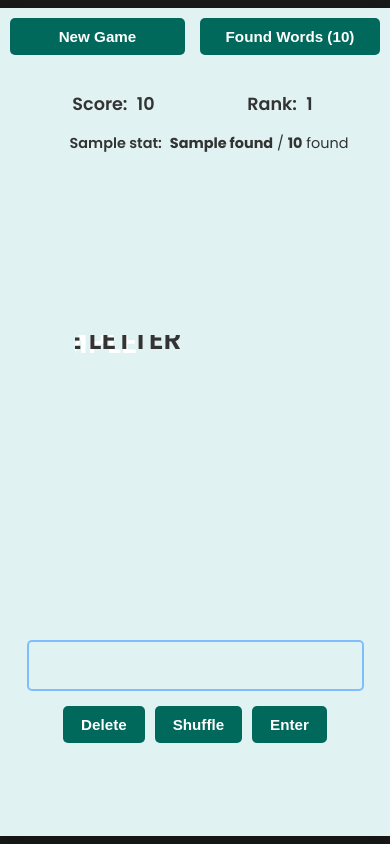
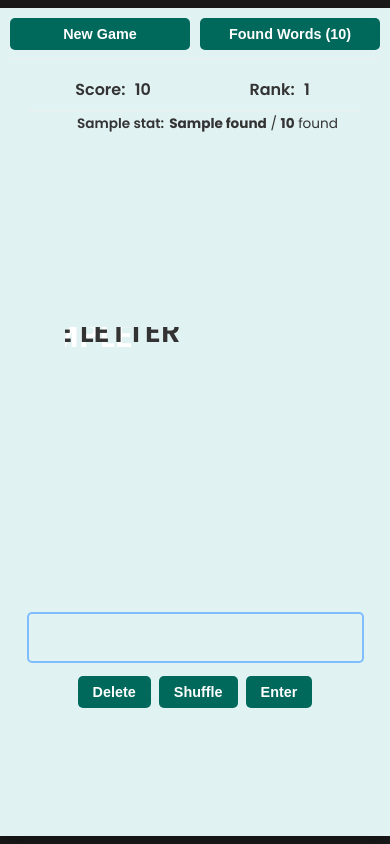
Before and after one commit to lekm/Huruhuru, a Python web app: template templates/index.html in a window 390 px wide. Run offline with Jinja, Linux system fonts and the light colour scheme; the template is opened without the code that fills it: most values are stand-ins (such as "Sample title", 1, 10 or a date in 2020).

Commit message:
Add responsive styles for mobile viewports

```diff
--- a/static/style.css
+++ b/static/style.css
@@ -924,3 +924,95 @@ h1 {
     /* No specific styles needed, flex handles alignment */
     text-align: left; /* Ensure left alignment */
 }
+
+/* --- Responsive Adjustments for Mobile --- */
+@media (max-width: 480px) {
+    body {
+        /* Prevent potential double scrollbars */
+        /* overflow: hidden; */ /* Commenting out - might prevent essential page scroll if aspect wrapper is smaller than viewport */
+    }
+
+    .game-panel {
+        /* Reduce overall padding on small screens */
+        padding: 10px;
+        /* overflow-y: auto; is already set, should allow scrolling if content overflows */
+    }
+
+    /* Reduce header spacing */
+    .panel-header {
+        margin-bottom: 10px;
+        padding-bottom: 8px;
+    }
+    .header-buttons {
+        gap: 10px;
+    }
+    .header-button {
+        padding: 8px 12px; /* Slightly smaller buttons */
+        font-size: 0.9em;
+    }
+
+    /* Reduce game info spacing */
+    .game-info-container {
+        margin-bottom: 10px;
+        gap: 3px;
+    }
+    .score-rank-panel {
+        padding: 8px 0;
+    }
+    .info-label-inline, .info-value-inline {
+        font-size: 1.0em; /* Slightly smaller score/rank */
+    }
+    .dict-stat-item {
+        font-size: 0.85em; /* Smaller dict stats */
+        gap: 5px;
+    }
+
+    /* Reduce message/ticker spacing */
+    #message-area {
+        margin-bottom: 10px;
+    }
+    .recent-words-ticker {
+        margin-bottom: 10px;
+        font-size: 0.85em;
+    }
+
+    /* Reduce interaction area spacing */
+    .interaction-area {
+        /* Already uses flex-grow, should adapt */
+    }
+    .hive-container {
+        width: 75%; /* Keep relative width */
+        max-width: 260px; /* Reduce max size */
+        margin-top: 15px; /* Reduce top margin */
+        margin-bottom: 20px; /* Reduce bottom margin */
+    }
+    .current-guess-display {
+        font-size: 1.6em; /* Slightly smaller guess */
+        margin-bottom: 15px;
+    }
+    .controls {
+        margin-bottom: 15px; /* Reduce margin */
+        gap: 8px;
+    }
+    .controls button {
+        padding: 8px 15px; /* Slightly smaller control buttons */
+        font-size: 0.9em;
+    }
+
+    /* Reduce modal padding */
+    .modal-content {
+        padding: 20px;
+    }
+    .modal-content h2 {
+        margin-bottom: 15px;
+        padding-bottom: 10px;
+        font-size: 1.1em;
+    }
+    #modal-found-words-list li {
+        font-size: 0.95em;
+    }
+     #modal-definition-area {
+        font-size: 0.9em;
+    }
+
+}
```
